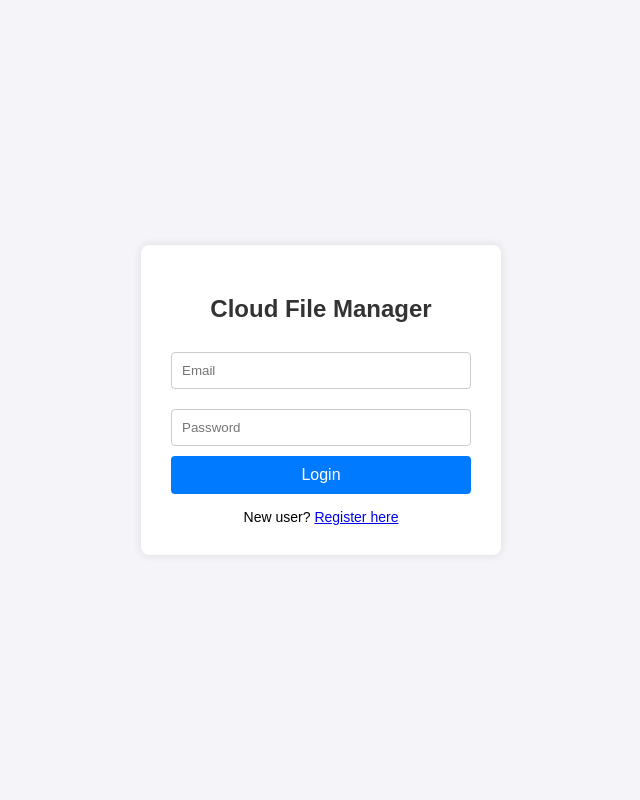
After one commit to vipul-creates/cloud-file-manager, a Flask app: page /login in a window 1280 px wide. The commit adds this page. Shown: the whole page, without its empty margins (319-959 px from the left). Run offline with Flask 3, Linux system fonts and the light colour scheme.

Commit message:
Day 3: Added login page UI and routing

```diff
--- a/app.py
+++ b/app.py
@@ -1,10 +1,29 @@
-from flask import Flask, render_template
+from flask import Flask, render_template, request
 
 app = Flask(__name__)
 
+# 1. The Dashboard (Homepage)
 @app.route("/")
 def home():
     return render_template("index.html")
 
+# 2. The Login Page
+@app.route("/login", methods=["GET", "POST"])
+def login():
+    if request.method == "POST":
+        # This part runs when you click the "Login" button
+        # We will add database checking here in Day 4
+        email = request.form.get("email")
+        password = request.form.get("password")
+        return f"Login attempted with Email: {email} and Password: {password}. Database check coming soon!"
+
+    # This part runs when you just visit the page
+    return render_template("login.html")
+
+# 3. The Register Page (Placeholder for now)
+@app.route("/register")
+def register():
+    return "<h1>Registration Page</h1><p>Coming in Day 5.</p>"
+
 if __name__ == "__main__":
     app.run(debug=True)
--- /dev/null
+++ b/templates/login.html
@@ -0,0 +1,34 @@
+<!DOCTYPE html>
+<html>
+<head>
+    <title>Login - Cloud File Manager</title>
+    <style>
+        /* Basic CSS to make it look like a real app */
+        body { font-family: Arial, sans-serif; background-color: #f4f4f9; display: flex; justify-content: center; align-items: center; height: 100vh; margin: 0; }
+        .login-box { background: white; padding: 30px; border-radius: 8px; box-shadow: 0px 0px 10px rgba(0,0,0,0.1); width: 300px; }
+        h2 { text-align: center; color: #333; }
+        input { width: 100%; padding: 10px; margin: 10px 0; border: 1px solid #ccc; border-radius: 4px; box-sizing: border-box; }
+        button { width: 100%; padding: 10px; background-color: #007bff; color: white; border: none; border-radius: 4px; cursor: pointer; font-size: 16px; }
+        button:hover { background-color: #0056b3; }
+        .register-link { text-align: center; margin-top: 15px; font-size: 14px; }
+    </style>
+</head>
+<body>
+
+    <div class="login-box">
+        <h2>Cloud File Manager</h2>
+
+        <!-- The form sends data to the /login route via POST -->
+        <form action="/login" method="POST">
+            <input type="email" name="email" placeholder="Email" required>
+            <input type="password" name="password" placeholder="Password" required>
+            <button type="submit">Login</button>
+        </form>
+
+        <div class="register-link">
+            New user? <a href="/register">Register here</a>
+        </div>
+    </div>
+
+</body>
+</html>
```
Also changed, not shown: templates/index.html (+12 -3 lines).
